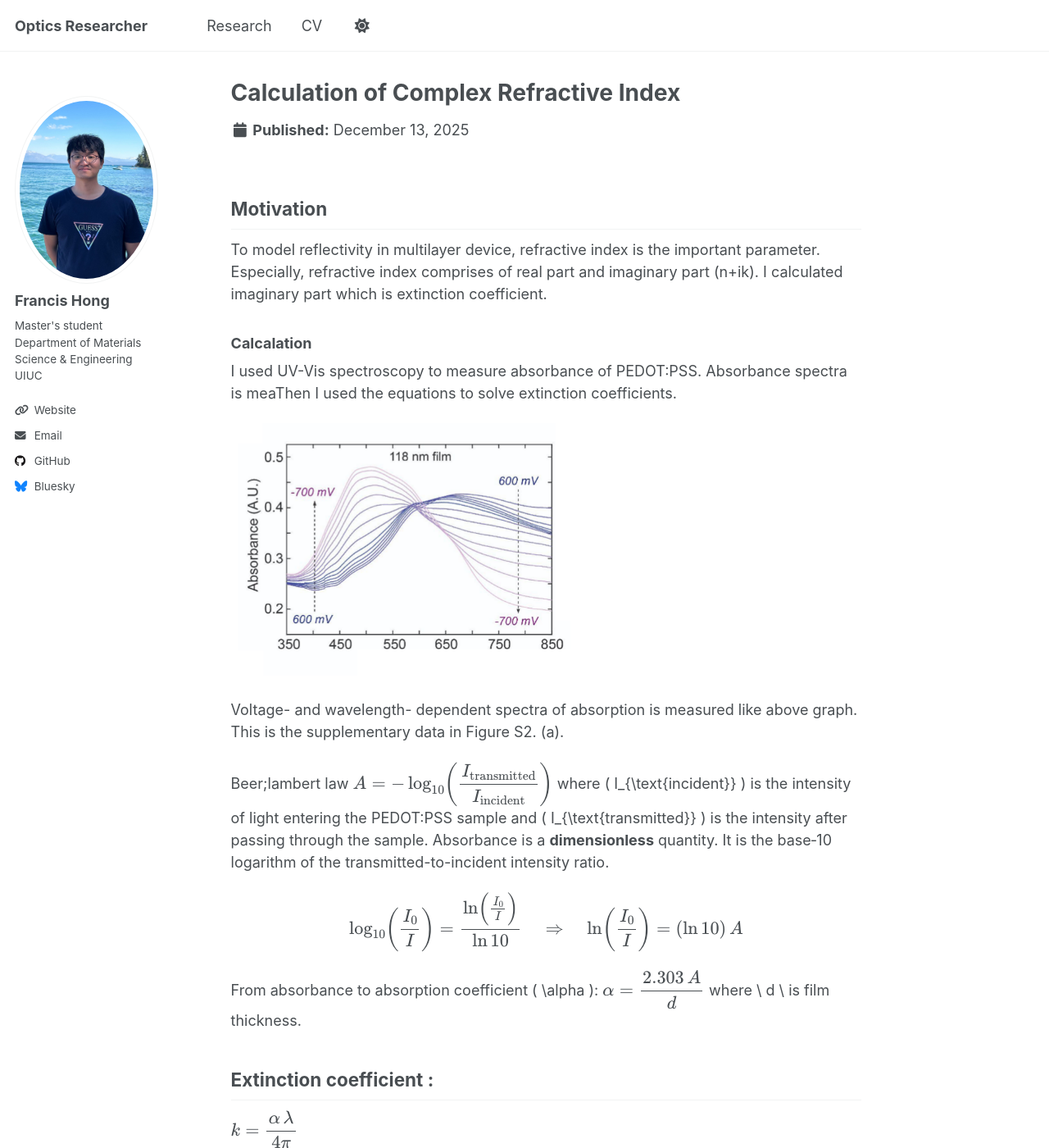
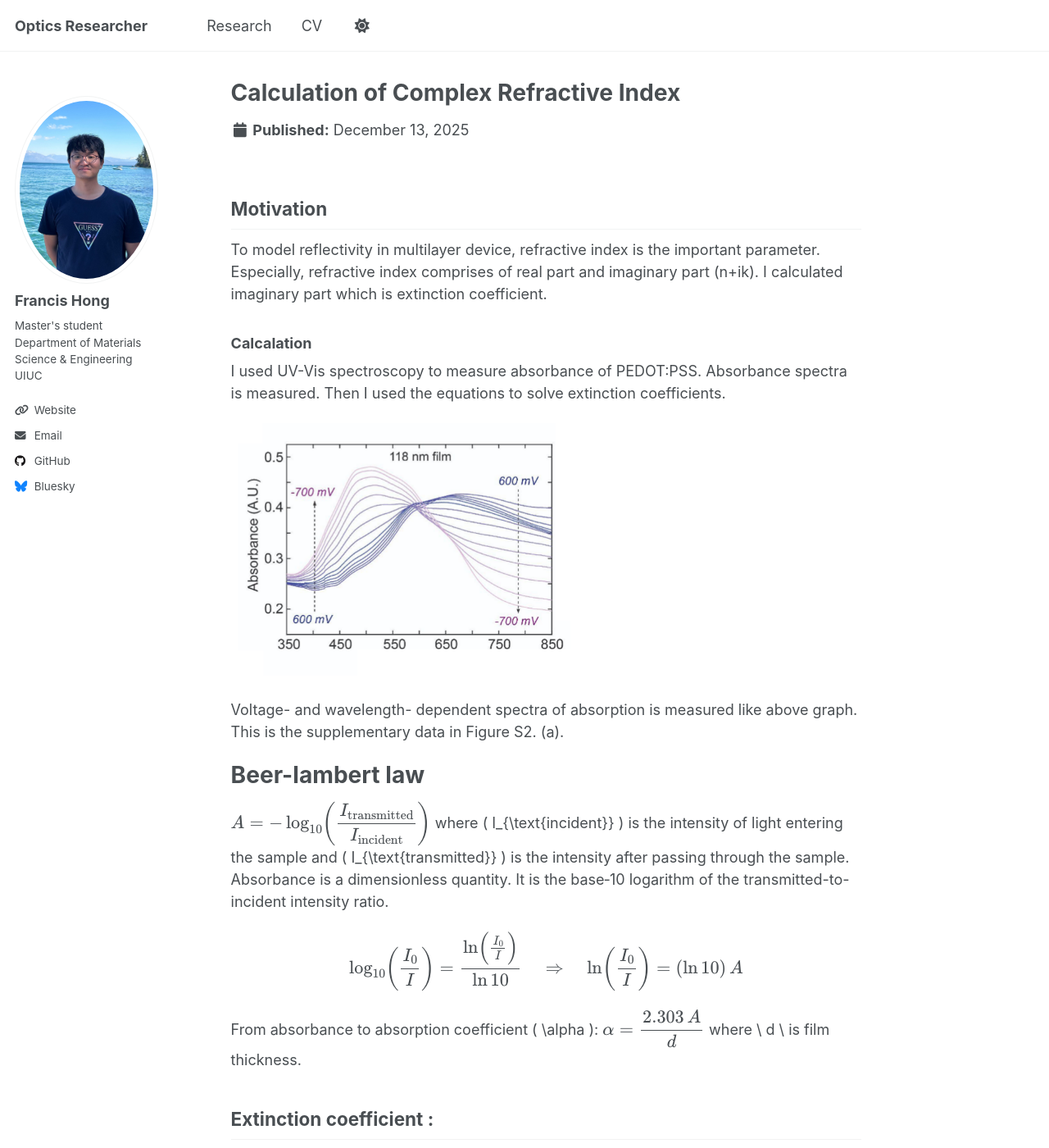
Before and after one commit to Fhong10/flhong03.github-io, a Jekyll site: the page built from _publications/absorbance-study.md, in a window 1280 px wide and 1400 px high. Shown: the whole window at 82% size. Built offline with Jekyll 4.4.1, drawn with Linux system fonts in a browser that asks for light colours; a script that is not in the unit is left out.

Commit message:
Update absorbance-study.md

```diff
--- a/_publications/absorbance-study.md
+++ b/_publications/absorbance-study.md
@@ -10,7 +10,7 @@ mathjax: true
 To model reflectivity in multilayer device, refractive index is the important parameter. Especially, refractive index comprises of real part and imaginary part (n+ik). I calculated imaginary part which is extinction coefficient.
 
 ### Calcalation
-I used UV-Vis spectroscopy to measure absorbance of PEDOT:PSS. Absorbance spectra is meaThen I used the equations to solve extinction coefficients.
+I used UV-Vis spectroscopy to measure absorbance of PEDOT:PSS. Absorbance spectra is measured. Then I used the equations to solve extinction coefficients.
 
 <img src="{{ '/images/Absorbance2.png' | relative_url }}"
      alt="Simulation"
@@ -18,11 +18,11 @@ I used UV-Vis spectroscopy to measure absorbance of PEDOT:PSS. Absorbance spectr
 
 Voltage- and wavelength- dependent spectra of absorption is measured like above graph. This is the supplementary data in Figure S2. (a).
 
-Beer;lambert law
+# Beer-lambert law
 $$
 A = -\log_{10}\!\left(\dfrac{I_{\text{transmitted}}}{I_{\text{incident}}}\right)
 $$
-where \( I_{\text{incident}} \) is the intensity of light entering the PEDOT:PSS sample and \( I_{\text{transmitted}} \) is the intensity after passing through the sample. Absorbance is a **dimensionless** quantity. It is the base‑10 logarithm of the transmitted-to-incident intensity ratio.
+where \( I_{\text{incident}} \) is the intensity of light entering the sample and \( I_{\text{transmitted}} \) is the intensity after passing through the sample. Absorbance is a dimensionless quantity. It is the base‑10 logarithm of the transmitted-to-incident intensity ratio.
 
 $$
 \log_{10}\!\left(\frac{I_0}{I}\right) = \frac{\ln\!\left(\frac{I_0}{I}\right)}{\ln 10} \quad\Rightarrow\quad
```
